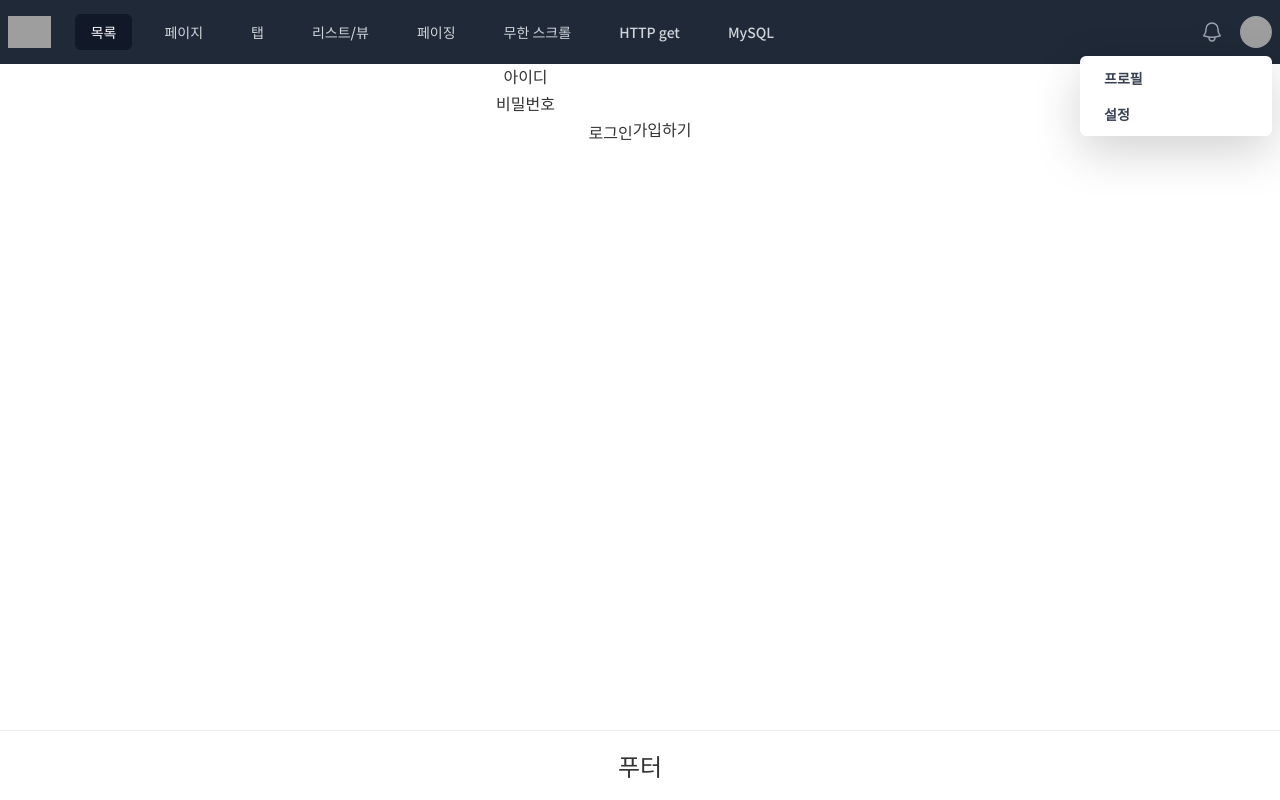
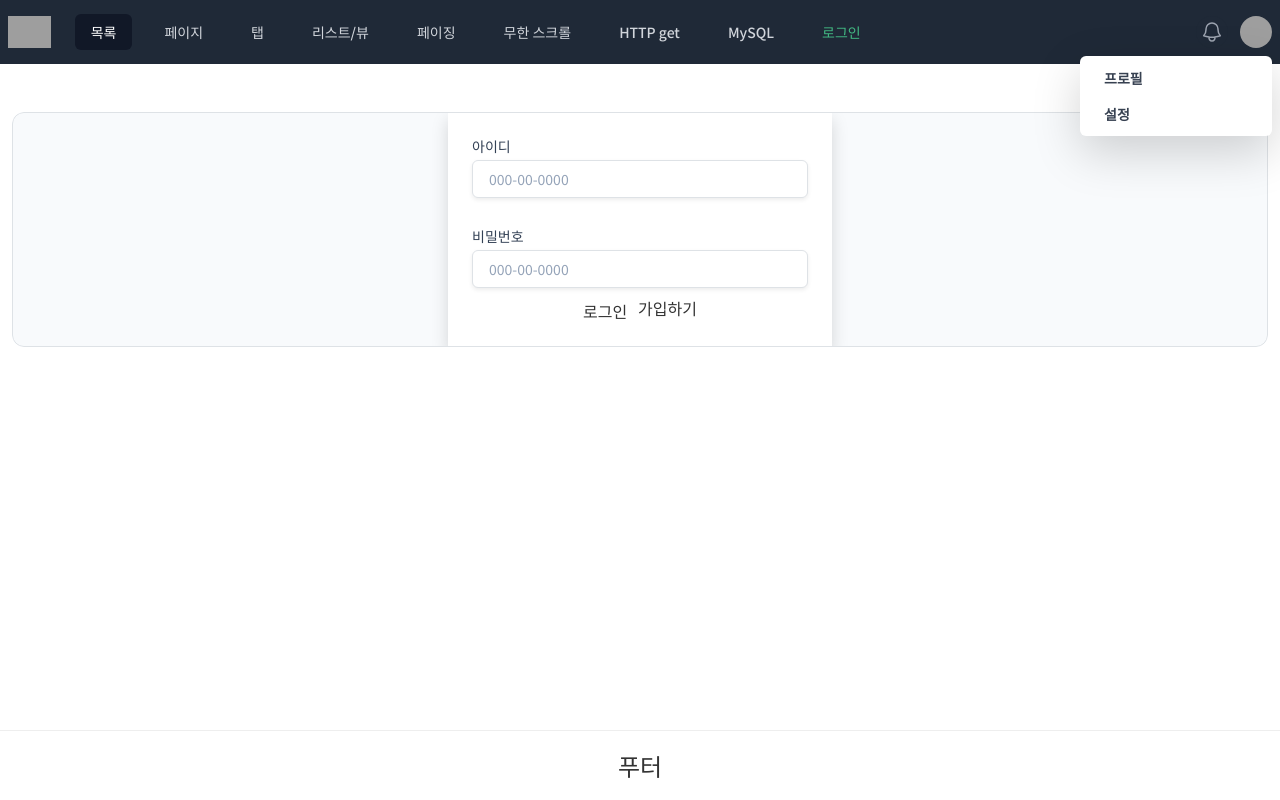
Before and after one commit to nohyoungjin/vue, a Vue app in the folder vue-project/: page /bodLogin in a window 1280 px wide. Built offline with nearby package versions, Linux system fonts and the light colour scheme; grey boxes are pictures that could not be loaded; a small style sheet from the web is missing.

Commit message:
코드 정리

```diff
--- a/vue-project/src/components/PageHead.vue
+++ b/vue-project/src/components/PageHead.vue
@@ -43,6 +43,7 @@
                         <router-link to="/infiniteList" class="text-gray-300 hover:bg-gray-700 hover:text-white px-3 py-2 rounded-md text-sm font-medium">무한 스크롤</router-link>
                         <router-link to="/IndexPage" class="text-gray-300 hover:bg-gray-700 hover:text-white px-3 py-2 rounded-md text-sm font-medium">HTTP get</router-link>
                         <router-link to="/DataDb" class="text-gray-300 hover:bg-gray-700 hover:text-white px-3 py-2 rounded-md text-sm font-medium">MySQL</router-link>
+                        <router-link to="/bodLogin" class="text-gray-300 hover:bg-gray-700 hover:text-white px-3 py-2 rounded-md text-sm font-medium">로그인</router-link>
                     </div>
                 </div>
             </div>
--- a/vue-project/src/router/index.js
+++ b/vue-project/src/router/index.js
@@ -4,6 +4,8 @@ import {
 } from 'vue-router'
 
 import HomeView from '../views/HomeView.vue'
+import AboutView from '../views/AboutView.vue'
+import DataBinding from '../views/DataBinding.vue'
 
 const routes = [
   {
@@ -17,12 +19,12 @@ const routes = [
     // route level code-splitting
     // this generates a separate chunk (about.[hash].js) for this route
     // which is lazy-loaded when the route is visited.
-    component: () => import(/* webpackChunkName: "about" */ '../views/AboutView.vue')
+    component: AboutView
   },
   {
     path: '/DataBinding',
     name: 'DataBinding',
-    component: () => import('../views/DataBinding.vue')
+    component: DataBinding
   },
   {
     path: '/NestedComponent',
@@ -73,6 +75,11 @@ const routes = [
     path: '/signUp',
     name: 'signUp',
     component: () => import('../views/signUp.vue')
+  },
+  {
+    path: '/snowFlake',
+    name: 'snowFlake',
+    component: () => import('../views/snowFlake.vue')
   }
 
 ]
--- a/vue-project/src/views/DataDb.vue
+++ b/vue-project/src/views/DataDb.vue
@@ -1,5 +1,6 @@
 <template>
-    <div class="hello">
+
+  <!-- <div class="hello">
     <br />
     <div v-for="(user, index) in users" :key="index" class="user-wrap">
       <h2>No. {{ index + 1 }}</h2>
@@ -11,22 +12,51 @@
       </dl>
       <br />
     </div>
+  </div> -->
+
+<div class="mt-24 -mb-3">
+  <div class="not-prose relative bg-slate-50 rounded-xl overflow-hidden dark:bg-slate-800/25">
+    <div style="background-position:10px 10px" class="absolute inset-0 bg-grid-slate-100 [mask-image:linear-gradient(0deg,#fff,rgba(255,255,255,0.6))] dark:bg-grid-slate-700/25 dark:[mask-image:linear-gradient(0deg,rgba(255,255,255,0.1),rgba(255,255,255,0.5))]"></div>
+    <div class="relative rounded-xl overflow-auto">
+  <div class="shadow-sm overflow-hidden my-8">
+    <table class="border-collapse table-fixed w-full text-sm">
+      <colgroup>
+						<col style="width:12%;">
+						<col style="width:10%;">
+						<col style="width:78%;">
+					</colgroup>
+      <thead>
+        <tr>
+          <th class="border-b dark:border-slate-600 font-medium p-4 pl-8 pt-0 pb-3 text-slate-400 dark:text-slate-200">아이디</th>
+          <th class="border-b dark:border-slate-600 font-medium p-4 pt-0 pb-3 text-slate-400 dark:text-slate-200">이름</th>
+          <th class="border-b dark:border-slate-600 font-medium p-4 pr-8 pt-0 pb-3 text-slate-400 dark:text-slate-200">비밀번호</th>
+        </tr>
+      </thead>
+      <tbody class="bg-white dark:bg-slate-800">
+        <tr v-for="(user, index) in users" :key="index" class="user-wrap">
+          <td class="border-b border-slate-100 dark:border-slate-700 p-4 pl-8 text-slate-500 dark:text-slate-400">{{ user.userid }}</td>
+          <td class="border-b border-slate-100 dark:border-slate-700 p-4 text-slate-500 dark:text-slate-400">{{ user.name }}</td>
+          <td class="border-b border-slate-100 dark:border-slate-700 p-4 pr-8 text-slate-500 dark:text-slate-400 text-left">{{ user.password }}</td>
+        </tr>
+      </tbody>
+    </table>
   </div>
+</div><div class="absolute inset-0 pointer-events-none border border-black/5 rounded-xl dark:border-white/5"></div></div></div>
+
   </template>
 
 <script>
 
 import axios from 'axios'
 
-
 export default {
   data() {
     return {
-        users: [],
+      users: []
     }
   },
   created() {
-        axios.get("/api/user").then((response) => {
+    axios.get('/api/user').then((response) => {
       this.users = response.data
     })
   }
--- a/vue-project/src/views/bodLogin.vue
+++ b/vue-project/src/views/bodLogin.vue
@@ -1,16 +1,30 @@
 <template>
-  <div class="hello">
-    <div class="input_row">
-      <label for="id">아이디</label>
-      <input type="text" id="id" v-model="user.userid" />
+  <div class="mt-4 -mb-3">
+    <div class="not-prose mb-4">
+      <div class="flex space-x-2">
+        </div></div><div class="not-prose relative bg-slate-50 rounded-xl overflow-hidden dark:bg-slate-800/25"><div class="absolute inset-0 bg-grid-slate-100 [mask-image:linear-gradient(0deg,#fff,rgba(255,255,255,0.6))] dark:bg-grid-slate-700/25 dark:[mask-image:linear-gradient(0deg,rgba(255,255,255,0.1),rgba(255,255,255,0.5))]" style="background-position: 10px 10px;"></div><div class="relative rounded-xl overflow-auto">
+  <div class="max-w-sm mx-auto bg-white shadow pt-6 pb-4 px-6">
+
+      <div>
+        <label for="id" class="block text-sm font-medium text-slate-700 text-left">아이디</label>
+        <div class="mt-1">
+          <input type="text" id="id" v-model="user.userid" class="px-3 py-2 bg-white border shadow-sm border-slate-200 placeholder-slate-400 focus:outline-none focus:border-sky-500 focus:ring-sky-500 block w-full rounded-md sm:text-sm focus:ring-1 contrast-more:border-slate-400 contrast-more:placeholder-slate-500" placeholder="000-00-0000">
+          <p class="mt-2 text-sm text-slate-600 opacity-10 contrast-more:opacity-100">&nbsp;</p>
         </div>
-    <div class="input_row">
-      <label for="password">비밀번호</label>
-      <input type="password" id="password" v-model="user.password" />
       </div>
-    <button v-on:click="login">로그인</button>
+
+      <div>
+        <label for="password" class="block text-sm font-medium text-slate-700 text-left">비밀번호</label>
+        <div class="mt-1">
+          <input type="password" id="password" v-model="user.password" class="px-3 py-2 bg-white border shadow-sm border-slate-200 placeholder-slate-400 focus:outline-none focus:border-sky-500 focus:ring-sky-500 block w-full rounded-md sm:text-sm focus:ring-1 contrast-more:border-slate-400 contrast-more:placeholder-slate-500" placeholder="000-00-0000">
+          <p class="mt-2 text-sm text-slate-600 opacity-10 contrast-more:opacity-100"></p>
+        </div>
+      </div>
+      <button v-on:click="login">로그인</button> &nbsp;
       <a href="/signUp">가입하기</a>
   </div>
+</div><div class="absolute inset-0 pointer-events-none border border-black/5 rounded-xl dark:border-white/5"></div></div></div>
+
 </template>
 
 <script>
@@ -18,7 +32,7 @@
 const axios = require('axios')
 
 export default {
-  data: function () {
+  data: function() {
     return {
       user: {
         userid: "",
@@ -27,16 +41,17 @@ export default {
     }
   },
   methods: {
-    login: function () {
+    login: function() {
       axios.post('/api/user/login', {
-          user: this.user,
+        user: this.user
       })
       .then(
         (res) => {
-            //로그인 성공
-            alert(res.data.message);
-          });
+          // 로그인 성공
+          alert(res.data.message)
+      })
     }
   }
-};
+}
+
 </script>
--- /dev/null
+++ b/vue-project/src/views/snowFlake.vue
@@ -0,0 +1,9 @@
+<template>
+    <div class="snowflake"></div>
+</template>
+
+<style>
+
+.snowflake {width:8px;height:8px;border-radius:50%;background:black}
+
+</style>
```
Also changed, not shown: vue-project/src/views/signUp.vue (+8 -7 lines), 1 other file (tests, documents, lock files or other folders). Lines whose indentation alone changed are shown as unchanged.
